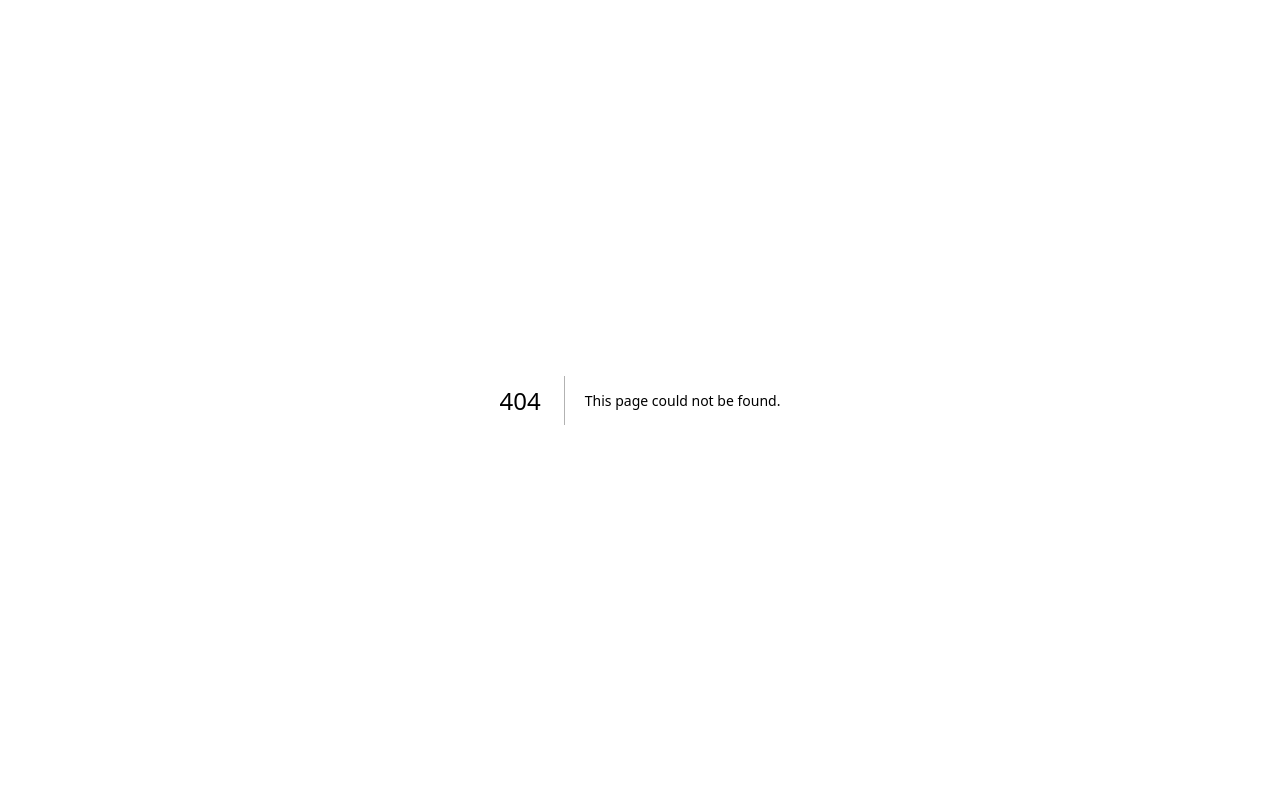
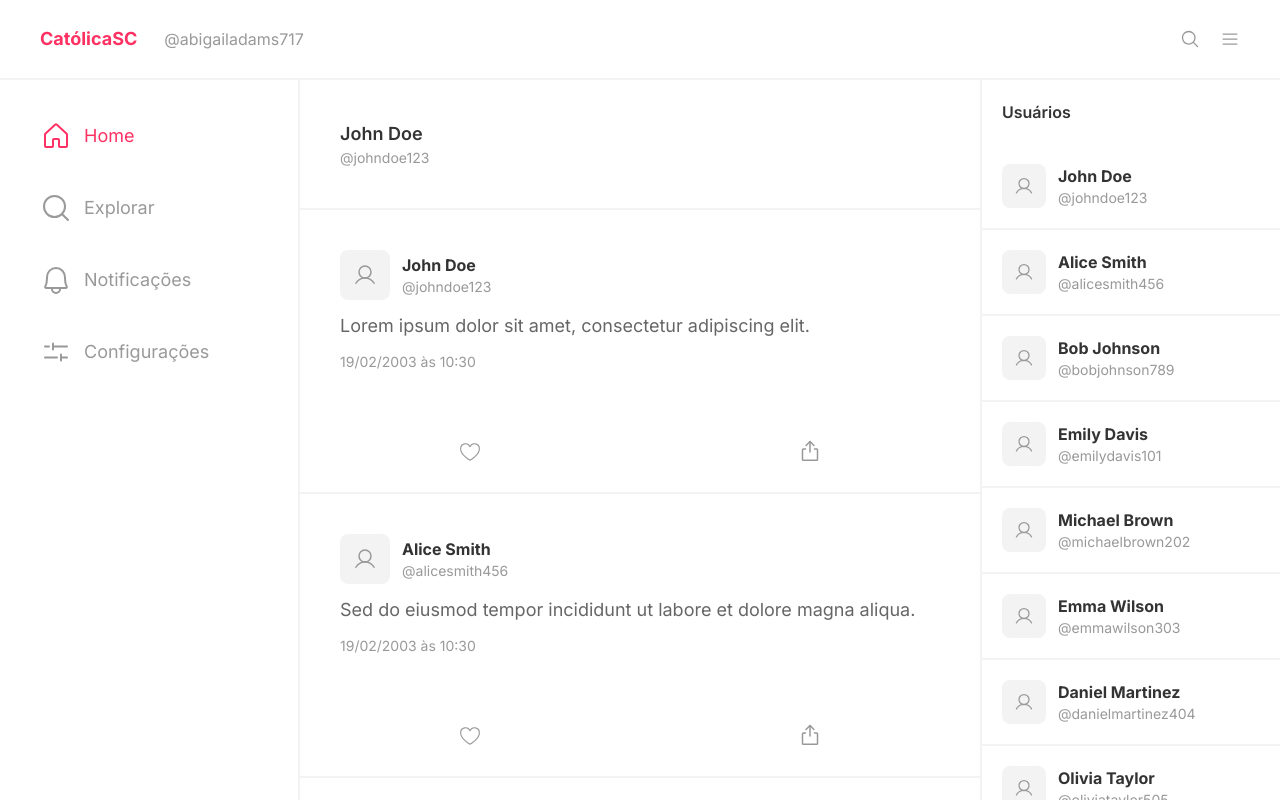
Before and after one commit to PabloLopes19/catolica-social, a Next.js app: page /user/abigailadams717 in a window 1280 px wide. Before the commit this address had no page. Built offline with nearby package versions, Linux system fonts and the light colour scheme.

Commit message:
Created component base

```diff
--- a/src/app/components/header.tsx
+++ b/src/app/components/header.tsx
@@ -1,7 +1,11 @@
 import { List, MagnifyingGlass } from "@phosphor-icons/react";
 import Link from "next/link";
 
-export default function Header() {
+interface Props {
+  username?: string;
+}
+
+export default function Header({ username }: Props) {
   return (
     <div className="flex border-b-2 border-border items-center justify-center px-10 h-[80px]">
       <div className="flex h-full items-center w-full justify-between max-w-[1200px]">
@@ -11,7 +15,7 @@ export default function Header() {
           </h1>
           <div className="h-full w-[3px] bg-border" />
           <Link href="" className="text-light">
-            aaa
+            @{username}
           </Link>
         </div>
 
--- /dev/null
+++ b/src/app/components/profileContainer.tsx
@@ -0,0 +1,14 @@
+interface Props {
+  user: User;
+}
+
+export default function ProfileContainer({ user }: Props) {
+  return (
+    <div className="flex flex-col gap-3 p-10">
+      <div className="flex flex-col">
+        <h1 className="text-lg font-semibold text-title">{user.name}</h1>
+        <span className="text-sm text-light">@{user.username}</span>
+      </div>
+    </div>
+  );
+}
--- a/src/app/dashboard/page.tsx
+++ b/src/app/dashboard/page.tsx
@@ -17,7 +17,7 @@ export default function Dashboard() {
 
   return (
     <div>
-      <Header />
+      <Header username="PabloLopes19" />
 
       <div className="flex w-full min-h-[calc(100vh-80px)] justify-center">
         <SideBar />
--- a/src/app/styles/global.css
+++ b/src/app/styles/global.css
@@ -32,6 +32,10 @@ body {
   display: none;
 }
 
+.container {
+  @apply flex w-full min-h-[calc(100vh-80px)] justify-center;
+}
+
 /* For IE, Edge and Firefox */
 .scrollbar-hide {
   -ms-overflow-style: none; /* IE and Edge */
--- /dev/null
+++ b/src/app/user/[slug]/page.tsx
@@ -0,0 +1,38 @@
+"use client";
+
+import ContentSidebar from "@/app/components/contentSidebar";
+import Header from "@/app/components/header";
+import PostCreator from "@/app/components/postCreator";
+import SideBar from "@/app/components/sidebar";
+import { useParams } from "next/navigation";
+
+import Users from "../../fakeData/users.json";
+import Posts from "../../fakeData/posts.json";
+import Post from "@/app/components/post";
+import ProfileContainer from "@/app/components/profileContainer";
+
+export default function ProfilePage() {
+  const params = useParams();
+
+  const slug = params.slug;
+
+  return (
+    <div>
+      <Header username={slug as string} />
+
+      <div className="container">
+        <SideBar />
+
+        <div className="flex w-full scrollbar-hide h-[calc(100vh-80px)] overflow-y-auto max-w-[1200px] flex-col">
+          <ProfileContainer user={Users[0]} />
+
+          {Posts.map((post) => (
+            <Post key={post.id} postData={post} />
+          ))}
+        </div>
+
+        <ContentSidebar title="Usuários" content={Users} />
+      </div>
+    </div>
+  );
+}
```
